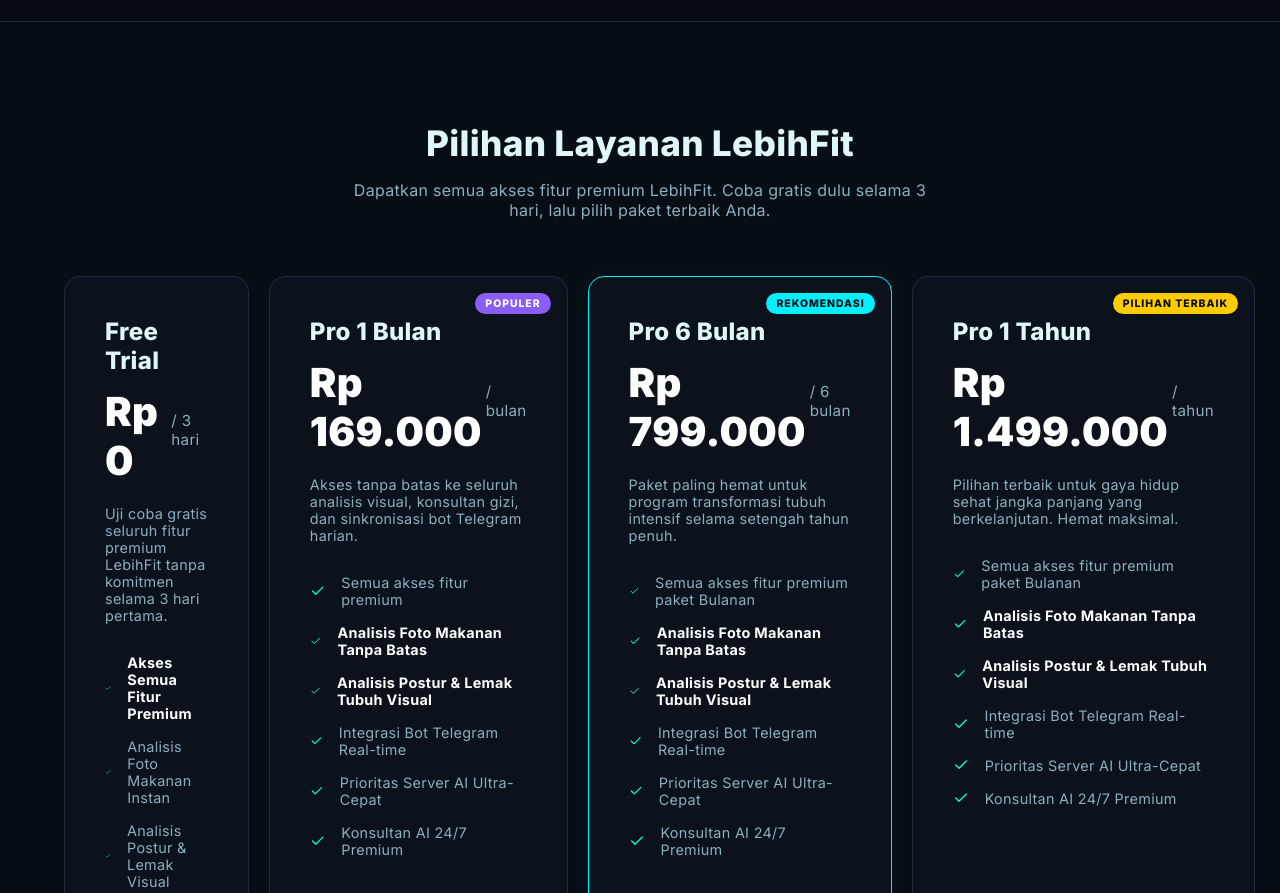
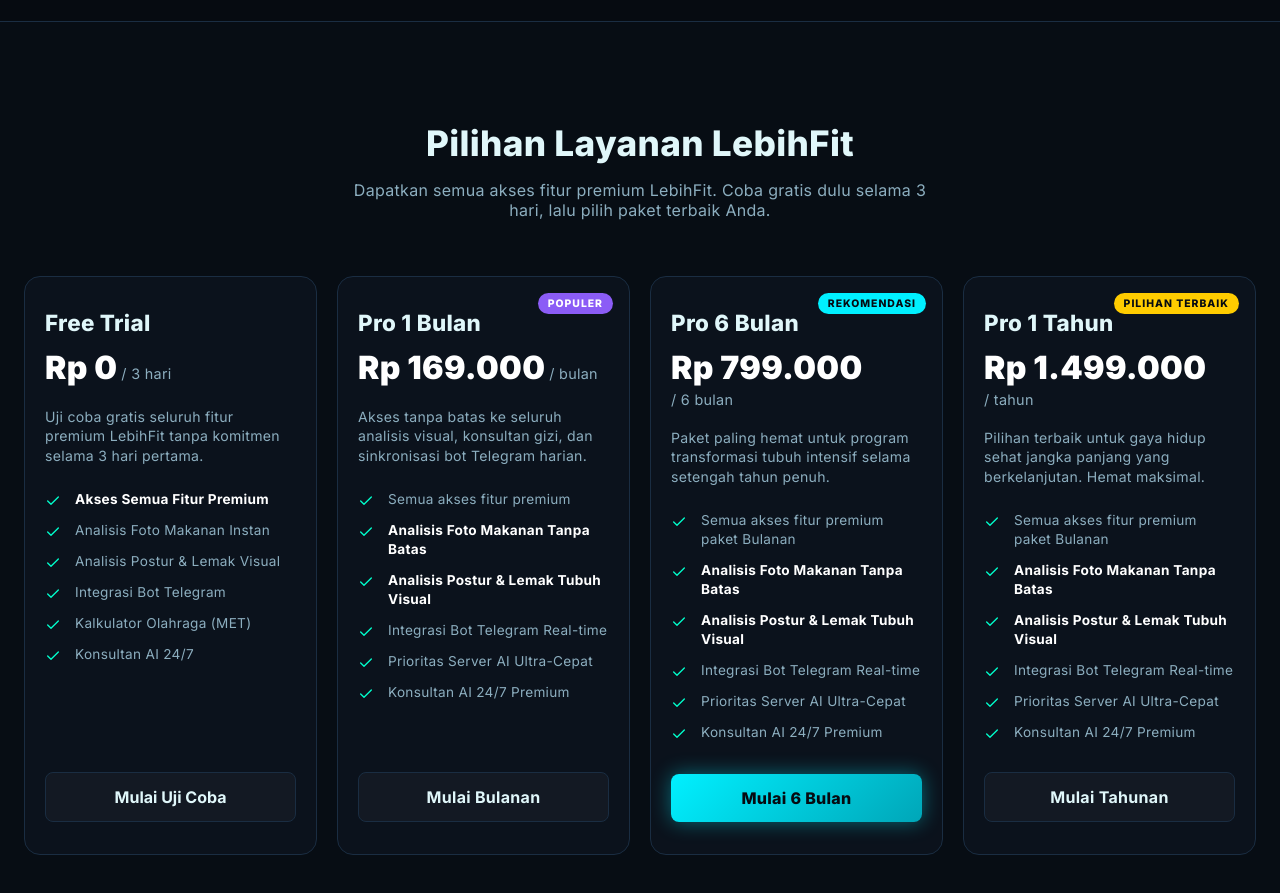
Before and after one commit to darderdor19/lebihfittools, a plain HTML site: page index.html in a window 1280 px wide. Shown: the part 3780-4673 px from the top of the page. Drawn offline with nearby package versions, Linux system fonts and the light colour scheme.

Commit message:
style: enhance pricing grid layout and typography to prevent wrapping and align cards beautifully

```diff
--- a/index.html
+++ b/index.html
@@ -354,7 +354,7 @@
 
     <!-- Pricing Section -->
     <section id="lp-pricing" class="lp-pricing">
-      <div class="lp-container">
+      <div class="lp-container lp-pricing-container">
         <div class="lp-section-header">
           <h2>Pilihan Layanan LebihFit</h2>
           <p>Dapatkan semua akses fitur premium LebihFit. Coba gratis dulu selama 3 hari, lalu pilih paket terbaik Anda.</p>
--- a/style.css
+++ b/style.css
@@ -2653,12 +2653,17 @@ a{color:var(--accent);text-decoration:none}
   border-bottom: 1px solid var(--border);
 }
 
+.lp-pricing-container {
+  max-width: 1360px !important;
+}
+
 .lp-pricing-grid {
   display: grid;
   grid-template-columns: repeat(4, 1fr);
   gap: 20px;
-  max-width: 1200px;
+  max-width: 1300px;
   margin: 0 auto;
+  align-items: stretch;
 }
 
 @media (max-width: 1024px) {
@@ -2672,15 +2677,22 @@ a{color:var(--accent);text-decoration:none}
   background: var(--surface);
   border: 1px solid var(--border);
   border-radius: 16px;
-  padding: 40px;
+  padding: 32px 20px; /* Reduced from 40px padding to give more horizontal room */
   position: relative;
   display: flex;
   flex-direction: column;
-}
-
-.lp-price-card.premium {
-  border-color: var(--accent);
-  box-shadow: 0 0 30px rgba(0, 240, 255, 0.05);
+  height: 100%; /* Ensure all cards stretch to same height */
+  transition: all 0.3s cubic-bezier(0.4, 0, 0.2, 1);
+}
+
+.lp-price-card:hover {
+  transform: translateY(-6px);
+  border-color: rgba(0, 240, 255, 0.3);
+  box-shadow: 0 12px 30px rgba(0, 240, 255, 0.08);
+}
+
+.lp-price-card.premium.active:hover {
+  box-shadow: 0 12px 35px rgba(0, 240, 255, 0.2);
 }
 
 .premium-badge {
@@ -2697,48 +2709,59 @@ a{color:var(--accent);text-decoration:none}
 }
 
 .lp-price-card h3 {
-  font-size: 1.5rem;
+  font-size: 1.4rem;
   font-weight: 800;
   margin-bottom: 12px;
 }
 
 .lp-price-card .price {
-  font-size: 2.5rem;
+  font-size: 2rem; /* Reduced from 2.5rem to prevent wrapping of the price amount */
   font-weight: 900;
   color: #fff;
   margin-bottom: 20px;
   display: flex;
   align-items: baseline;
+  flex-wrap: wrap;
   gap: 4px;
 }
 
 .lp-price-card .price span {
-  font-size: 0.95rem;
+  font-size: 0.9rem;
   color: var(--text2);
   font-weight: 400;
 }
 
 .lp-price-card p {
   color: var(--text2);
-  font-size: 0.9rem;
-  margin-bottom: 30px;
+  font-size: 0.88rem;
+  margin-bottom: 24px;
   min-height: 40px;
+  line-height: 1.4;
 }
 
 .price-features {
   list-style: none;
   display: flex;
   flex-direction: column;
-  gap: 16px;
+  gap: 12px;
   margin-bottom: auto;
+  padding: 0;
 }
 
 .price-features li {
-  font-size: 0.9rem;
-  color: var(--text2);
-  display: flex;
-  align-items: center;
-  gap: 10px;
+  font-size: 0.85rem;
+  color: var(--text2);
+  display: flex;
+  align-items: flex-start;
+  gap: 8px;
+  line-height: 1.4;
+  text-align: left;
+}
+
+.price-features li svg,
+.price-features li i {
+  flex-shrink: 0;
+  margin-top: 3px; /* Align icon nicely with the first line of text */
 }
 
 .price-features li b {
```
